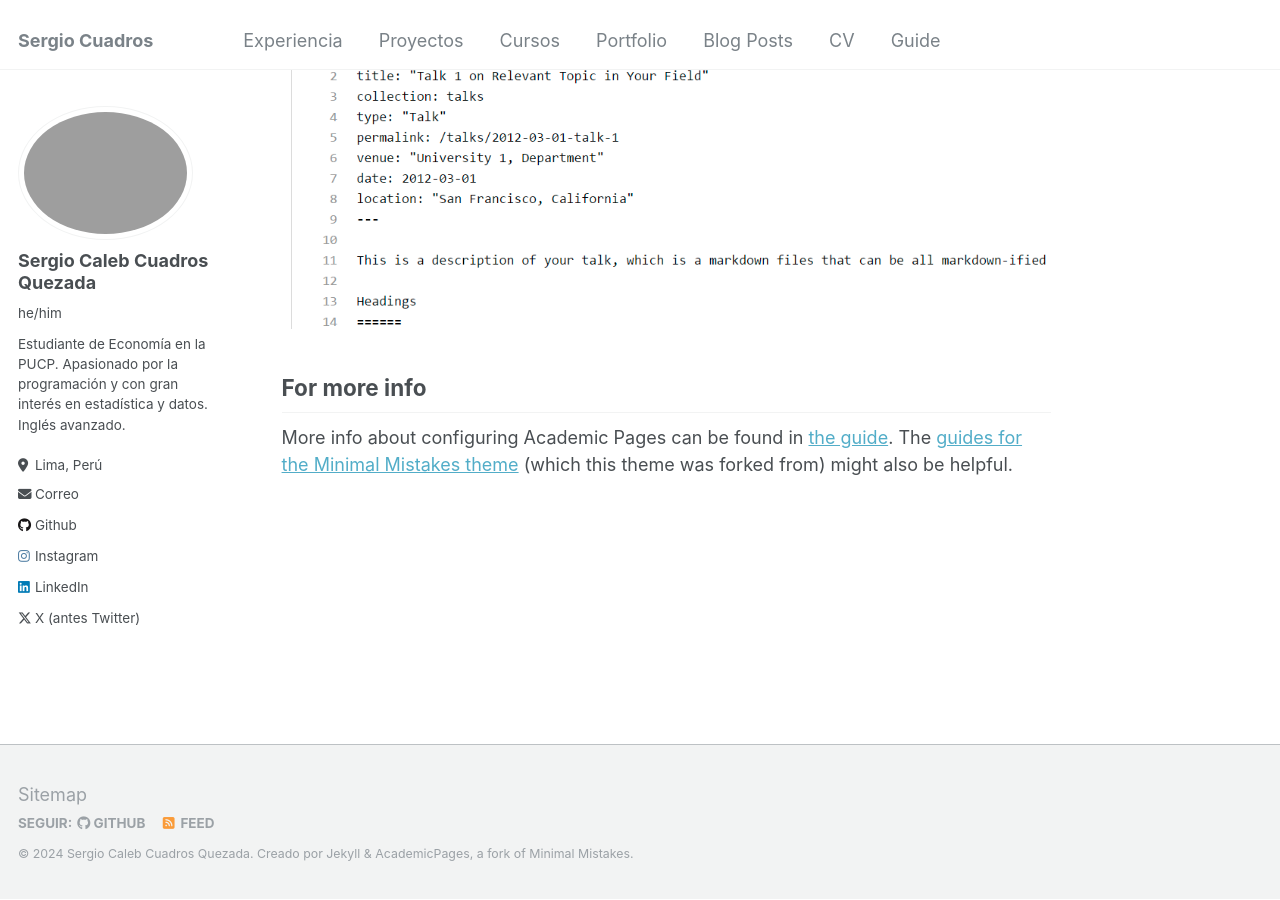
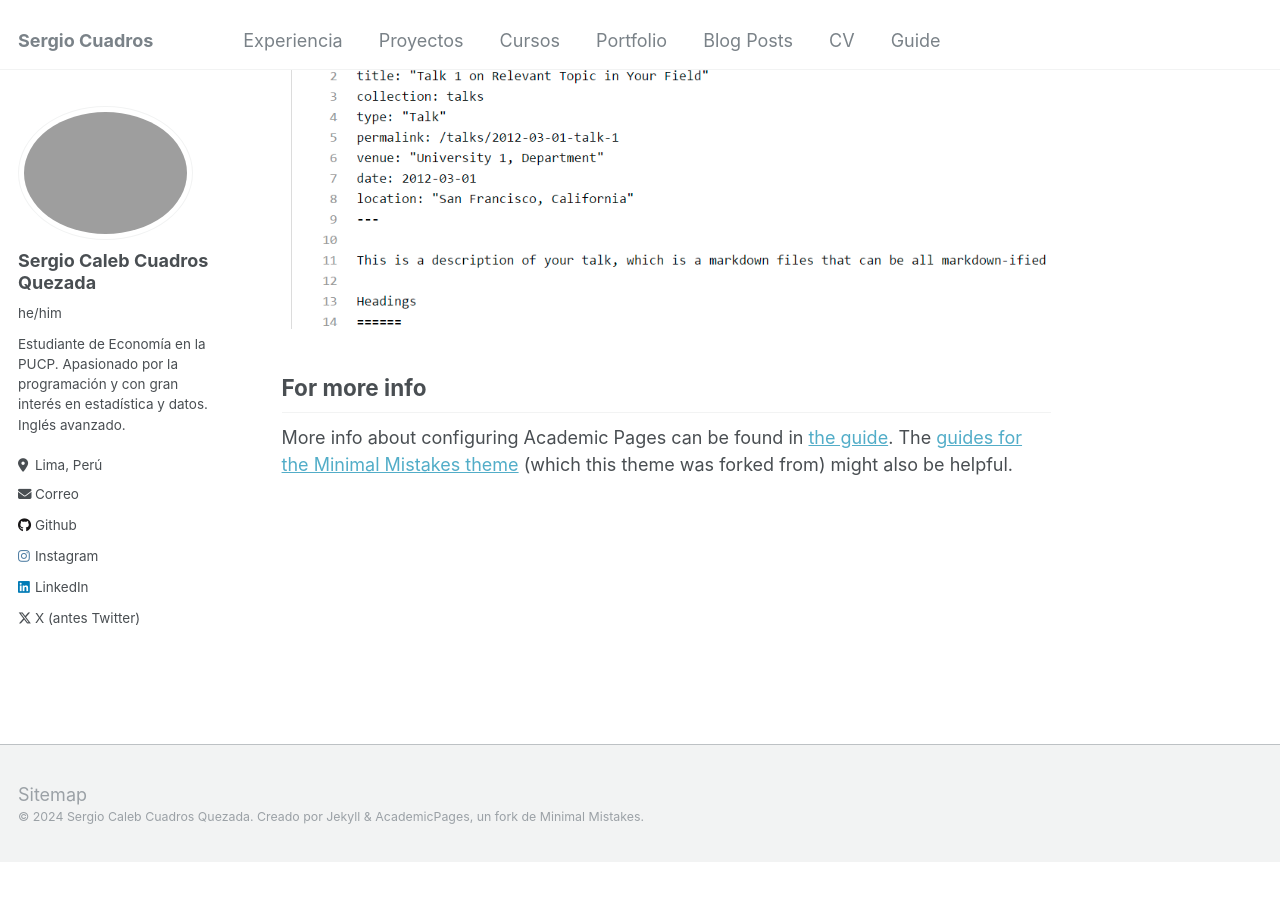
Before and after one commit to sergiocuadrosq/sergiocuadrosq.github.io, a Jekyll site: the page built from _pages/about.md, in a window 1280 px wide and 900 px high, scrolled down 2686 px. Built offline with Jekyll 4.4.1, drawn with Linux system fonts in a browser that asks for light colours; after the commit the page ends 3549 px from its top, so only the background shows below that.

Commit message:
Update footer.html

```diff
--- a/_includes/footer.html
+++ b/_includes/footer.html
@@ -1,22 +1,4 @@
 {% include base_path %}
 
-{% if site.author.github or site.author.bitbucket or site.atom_feed.hide != true %}
-<div class="page__footer-follow">
-  <ul class="social-icons">
-    {% if site.data.ui-text[site.locale].follow_label %}
-      <li><strong>{{ site.data.ui-text[site.locale].follow_label }}</strong></li>
-    {% endif %}
-    {% if site.author.github %}
-      <li><a href="http://github.com/{{ site.author.github }}"><i class="fab fa-github" aria-hidden="true"></i> GitHub</a></li>
-    {% endif %}
-    {% if site.author.bitbucket %}
-      <li><a href="http://bitbucket.org/{{ site.author.bitbucket }}"><i class="fab fa-bitbucket" aria-hidden="true"></i> Bitbucket</a></li>
-    {% endif %}
-    {% if site.atom_feed.hide != true %}
-    <li><a href="{% if site.atom_feed.path %}{{ site.atom_feed.path }}{% else %}{{ base_path }}/feed.xml{% endif %}"><i class="fa fa-fw fa-rss-square" aria-hidden="true"></i> {{ site.data.ui-text[site.locale].feed_label | default: "Feed" }}</a></li>
-    {% endif %}
-  </ul>
-</div>
-{% endif %}
 
-<div class="page__footer-copyright">&copy; {{ site.time | date: '%Y' }} {{ site.name | default: site.title }}. {{ site.data.ui-text[site.locale].powered_by | default: "Powered by" }} <a href="http://jekyllrb.com" rel="nofollow">Jekyll</a> &amp; <a href="https://github.com/academicpages/academicpages.github.io">AcademicPages</a>, a fork of <a href="https://mademistakes.com/work/minimal-mistakes-jekyll-theme/" rel="nofollow">Minimal Mistakes</a>.</div>
+<div class="page__footer-copyright">&copy; {{ site.time | date: '%Y' }} {{ site.name | default: site.title }}. {{ site.data.ui-text[site.locale].powered_by | default: "Powered by" }} <a href="http://jekyllrb.com" rel="nofollow">Jekyll</a> &amp; <a href="https://github.com/academicpages/academicpages.github.io">AcademicPages</a>, un fork de <a href="https://mademistakes.com/work/minimal-mistakes-jekyll-theme/" rel="nofollow">Minimal Mistakes</a>.</div>
```
